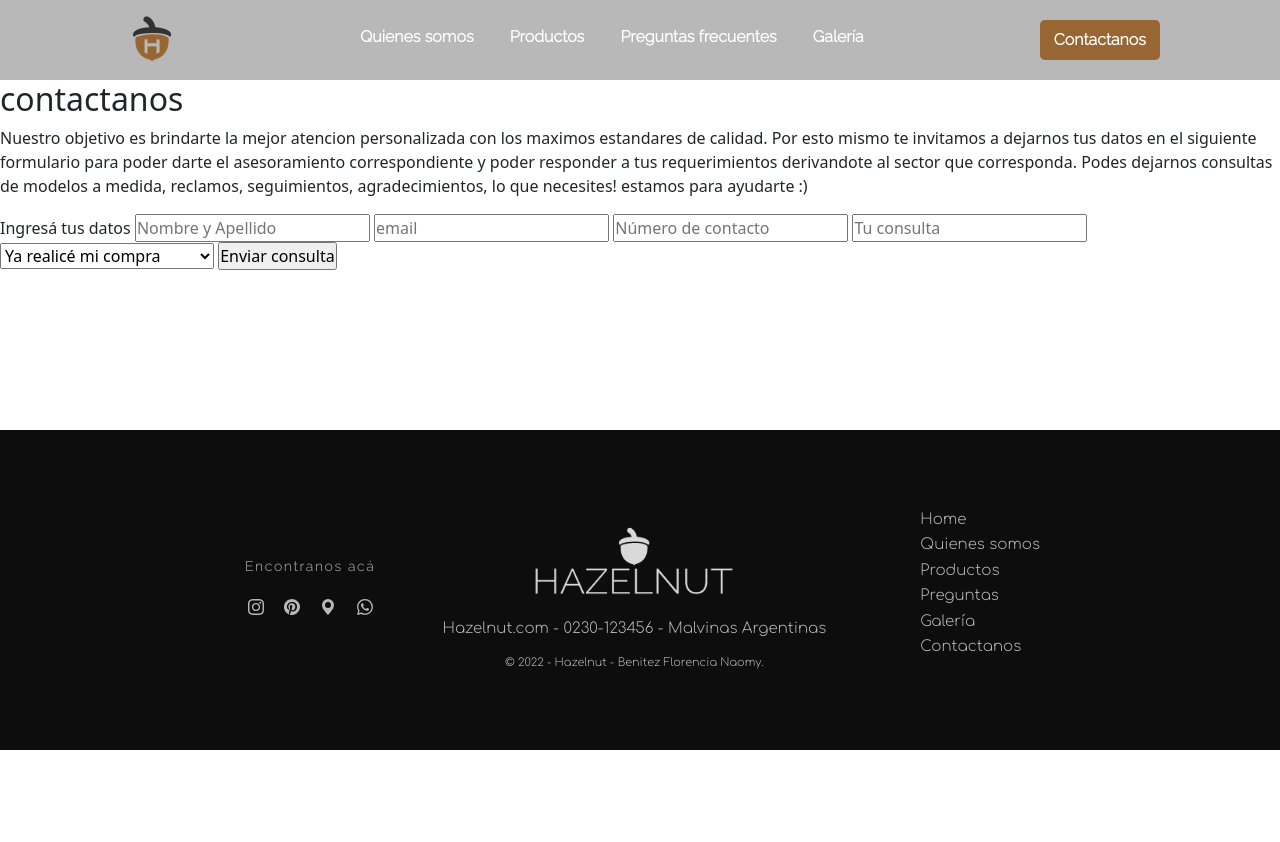
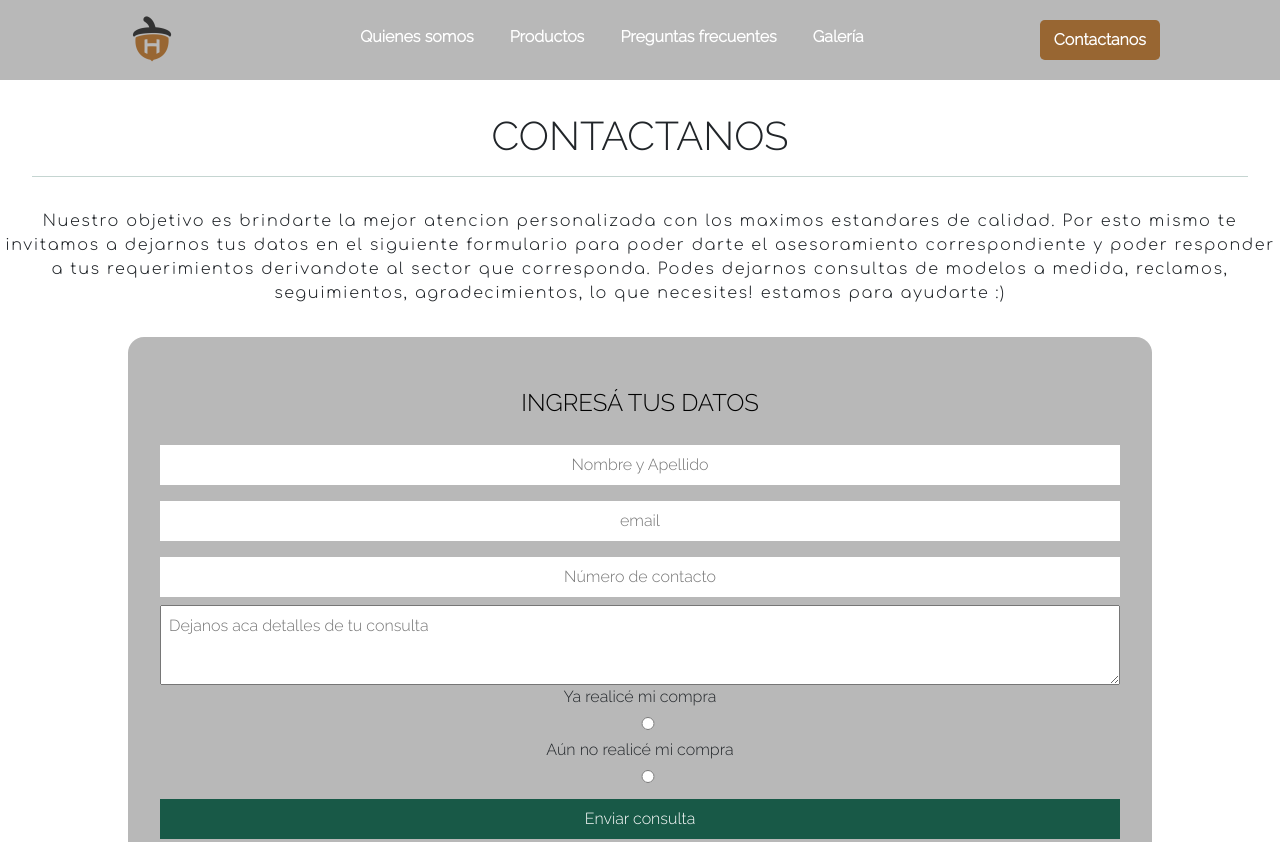
Before and after one commit to BeFlama/hazelnut-page, a plain HTML site: page pages/Contactanos.html in a window 1280 px wide. Shown: the top 842 px of the page. Before the commit the page ends 800 px from the top, so only its background shows below. Drawn offline with nearby package versions, Linux system fonts and the light colour scheme.

Commit message:
avance pag contactus

```diff
--- a/pages/Contactanos.html
+++ b/pages/Contactanos.html
@@ -29,23 +29,25 @@
         <button class="btnav"><a href="#">Contactanos</a></button>
     </div>
     <main>
-        <section class="box contactanos">
-            <h2>contactanos</h2>
+        <section class="box__contactanos">
+            <h2>contactanos <hr></h2>
             <p>Nuestro objetivo es brindarte la mejor atencion personalizada con los maximos estandares de calidad.
             Por esto mismo te invitamos a dejarnos tus datos en el siguiente formulario para poder darte el asesoramiento correspondiente y poder responder a tus requerimientos derivandote al sector que corresponda.
             Podes dejarnos consultas de modelos a medida, reclamos, seguimientos, agradecimientos, lo que necesites! estamos para ayudarte :)
             </p>
-            <form action="datos.php" method="post">
+            <form action="datos.php" method="post" class="box_form">
                 <label for="">Ingresá tus datos</label>
                 <input type="text" placeholder="Nombre y Apellido">
                 <input type="email" placeholder="email">
-                <input type="number" placeholder="Número de contacto">
-                <input type="text" placeholder="Tu consulta">
-                    <select name="">
-                        <option value="Realice mi compra">Ya realicé mi compra</option>
-                        <option value="Aún no realicé mi compra">Aún no realicé mi compra</option>
-                    </select>
-                <input type="submit" value="Enviar consulta">
+                <input type="text" placeholder="Número de contacto">
+                <textarea name="mensaje" placeholder="Dejanos aca detalles de tu consulta"></textarea>
+                <div class="selec">
+                    Ya realicé mi compra
+                    <input type="radio" id="cliente" value="realicé una compra">
+                    Aún no realicé mi compra
+                    <input type="radio" id="consulta" value="Aún no realicé mi compra">
+                </div>
+                <input type="submit" value="Enviar consulta" class="buton_send">
             </form>
         </section>
     </main>
--- a/sass/_contactanos.scss
+++ b/sass/_contactanos.scss
@@ -6,3 +6,62 @@
 .footer{
     @extend .footerVar;
 }
+
+.box__contactanos{
+    font-family: 'Raleway', bold;
+    text-align: center;
+    h2{
+        @extend .h2Var;
+        text-align: center;
+    }
+    p{
+        @extend .pVar;
+        letter-spacing: none;
+        font-style: bold;
+    }
+    .box_form{
+        width: 80%;
+        margin: auto;
+        background-color: $color__bg;
+        border-radius: 1rem;
+        padding: 2rem;
+        display: flex;
+        flex-direction: column;
+        box-sizing: border-box;
+        label{
+            text-transform: uppercase;
+            color: black;
+            margin: 1rem;
+            font-size: 1.5rem;
+        }
+        input, textarea{
+            width: 100%;
+            margin: 0.5rem;
+            border: none;
+            padding: 0.5rem;
+            text-align: center;
+            border-bottom: 1px solid $color__green;
+        }
+        textarea{
+            padding: 0.5rem;
+            min-height: 5rem;
+            max-height: 10rem;
+            width: 100%;
+            max-width: 100%;
+            border: none;
+        }
+        .selec{
+            display: row;
+        }
+        .buton_send{
+            width: 100%;
+            color: white;
+            background-color: $color__green;
+            padding: 0.5rem;
+            &:hover{
+                cursor: pointer;
+                background-color: $color__greendark;
+            }
+        }
+    }
+}
--- a/sass/_productos.scss
+++ b/sass/_productos.scss
@@ -21,13 +21,6 @@
     .h2_prods{
         @extend .h2Var;
         grid-area: h2__org;
-        background-color: #18594757;
-        color: #fff;
-        padding: 2rem;
-        margin: 1rem;
-        width: 50%;
-        border-radius: 0.3rem;
-        text-align: center;
     }
     .li__prods {
         grid-area: li__prods;
--- a/sass/_quienessomos.scss
+++ b/sass/_quienessomos.scss
@@ -4,6 +4,11 @@
     @extend .headerVar;
 }
 
+.box__who{
+    h2{
+        @extend .h2Var;
+    }
+}
 
 .footer{
     @extend .footerVar;
--- a/sass/_vars.scss
+++ b/sass/_vars.scss
@@ -144,8 +144,11 @@ $color__brown: #986632;
     font-weight: 300;
     font-size: 2.5rem;
     text-transform: uppercase;
-    margin-bottom: 1rem;
-    margin-top: 1rem;
+    margin: 2rem;
+    hr{
+        width: 100%;
+        color: $color__green;
+    }
 }
 .h3Var{
     font-size: 1.5rem;
--- a/sass/main.scss
+++ b/sass/main.scss
@@ -224,15 +224,21 @@ body{
 .footer{
     @extend .footerVar;
 }
+
 /* pagina galeria */
 @import 'galeria';
+
 /* pagina quienes somos */
 @import 'quienessomos';
+
 /* pagina contactanos */
 @import 'contactanos';
+
 /* pagina FAQ preguntas*/
 @import 'faqs';
+
 /* pagina productos */
 @import 'productos';
+
 /* media queries */
 @import 'mediaqueries';
```
Also changed, not shown: index.html (+1 -1 lines), pages/Galería.html (+1 -1 lines), pages/Preguntas-frecuentes.html (+1 -1 lines), pages/Productos.html (+1 -1 lines), pages/Quienes-somos.html (+2 -2 lines), sass/main.css, 1 other file.
